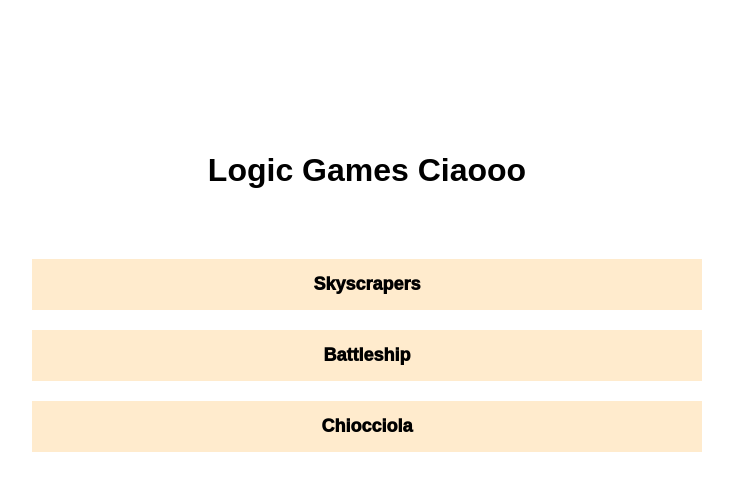
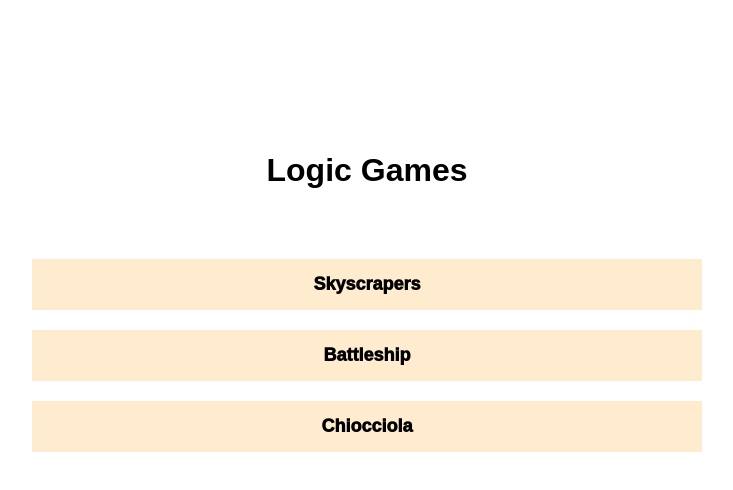
Before and after one commit to XReLeo/LogicGames, a plain HTML site: page index.html in a window 1280 px wide. Shown: the whole page, without its empty margins (275-1008 px from the left). Drawn offline with Linux system fonts and the light colour scheme.

Commit message:
change title

```diff
--- a/index.html
+++ b/index.html
@@ -12,7 +12,7 @@
     <link rel="stylesheet" href="https://cdn.jsdelivr.net/gh/XReLeo/LogicGames/style.css">
 
     <center>
-        <h1>Logic Games Ciaooo</h1>
+        <h1>Logic Games</h1>
         <nav class='bar'>
             <ul>
                 <li class = 'game'><a href="https://xreleo.github.io/Grattaceli/" class = 'game'>Skyscrapers</a></li>
```
